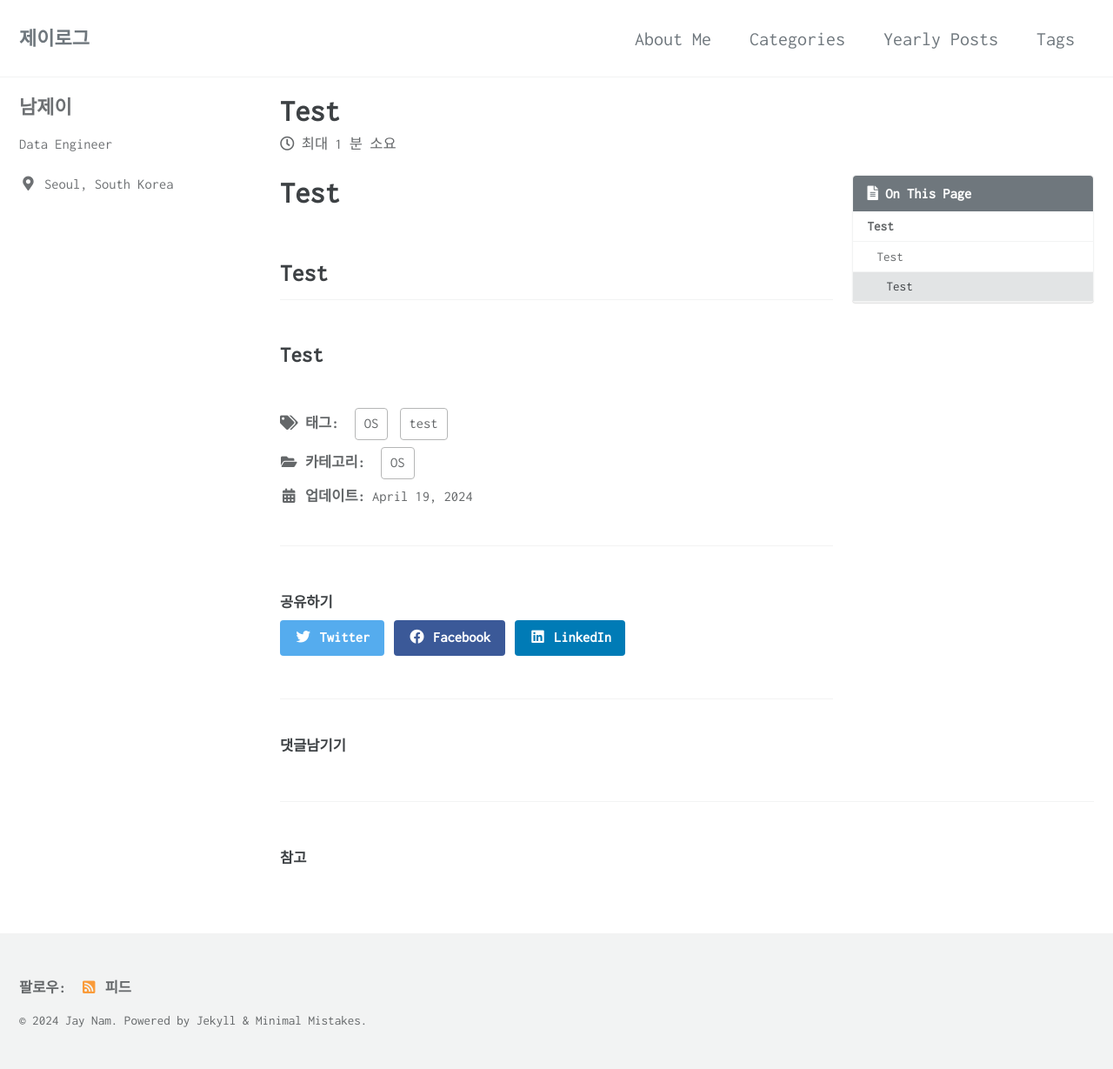
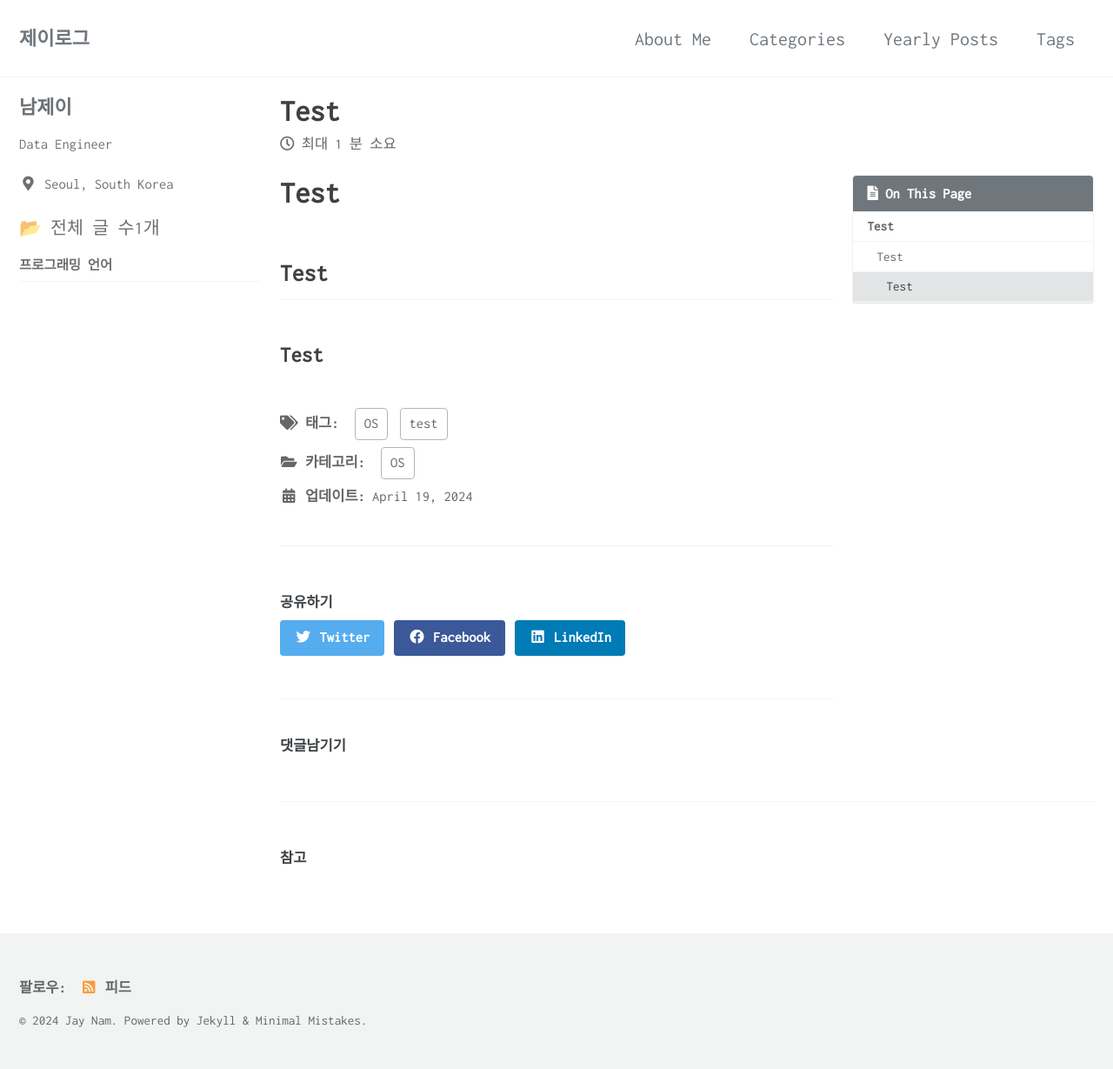
Before and after one commit to JIKOID/github-blog-jekyll, a Jekyll site: the page built from _posts/2024-04-19-test.md, in a window 1280 px wide. Shown: the whole page at 87% size. Built offline with Jekyll 4.4.1, drawn with Linux system fonts in a browser that asks for light colours; cached includes are drawn as plain includes; comment, search, counter and statistics services are not loaded.

Commit message:
Featrue: Create categories in sidebar

```diff
--- a/_config.yml
+++ b/_config.yml
@@ -290,3 +290,4 @@ defaults:
       comments: true
       share: true
       related: true
+      sidebar_category: true
--- a/_includes/sidebar.html
+++ b/_includes/sidebar.html
@@ -15,5 +15,11 @@
       {% include nav_list nav=page.sidebar.nav %}
     {% endif %}
   {% endif %}
+
+  <!-- sidebar main 추가 -->
+  {% if page.sidebar_category %}
+    {% include sidebar_categories %}
+  {% endif %}
+
   </div>
 {% endif %}
--- /dev/null
+++ b/_includes/sidebar_categories
@@ -0,0 +1,29 @@
+<!--전체 글 수를 세기 위한 연산. sum 변수에 전체 글 수 저장-->
+{% assign sum = site.posts | size %}
+
+<nav class="nav__list">
+  <input id="ac-toc" name="accordion-toc" type="checkbox" />
+  <label for="ac-toc">{{ site.data.ui-text[site.locale].menu_label }}</label>
+  <ul class="nav__items" id="category_tag_menu">
+      <!--전체 글 수-->
+      <li>
+<!--            📂 <span style="font-family:'Cafe24Oneprettynight';">전체 글 수</style> <span style="font-family:'Coming Soon';">{{sum}}</style> <span style="font-family:'Cafe24Oneprettynight';">개</style>-->
+          📂 <span>전체 글 수<span>{{sum}}<span>개
+      </li>
+
+      <li>
+        <!--span 태그로 카테고리들을 크게 분류 ex) C/C++/C#-->
+        <span class="nav__sub-title">프로그래밍 언어</span>
+            <!--ul 태그로 같은 카테고리들 모아둔 페이지들 나열-->
+            <ul>
+                <!--Cpp 카테고리 글들을 모아둔 페이지인 /categories/cpp 주소의 글로 링크 연결-->
+                <!--category[1].size 로 해당 카테고리를 가진 글의 개수 표시-->
+                {% for category in site.categories %}
+                    {% if category[0] == "python" %}
+                        <li><a href="/categories/python" class="">Python ({{category[1].size}})</a></li>
+                    {% endif %}
+                {% endfor %}
+            </ul>
+      </li>
+  </ul>
+</nav>
--- a/_layouts/home.html
+++ b/_layouts/home.html
@@ -1,5 +1,7 @@
 ---
 layout: archive
+sidebar:
+    nav: "sidebar-category"
 ---
 
 {{ content }}
--- a/index.html
+++ b/index.html
@@ -1,4 +1,5 @@
 ---
 layout: home
 author_profile: true
+sidebar_category: true
 ---
```
Also changed, not shown: _data/navigation.yml (+19 -0 lines), _pages/category-archive.md (deleted, +0 -6 lines), _pages/category-python.md (added, +10 -0 lines).
